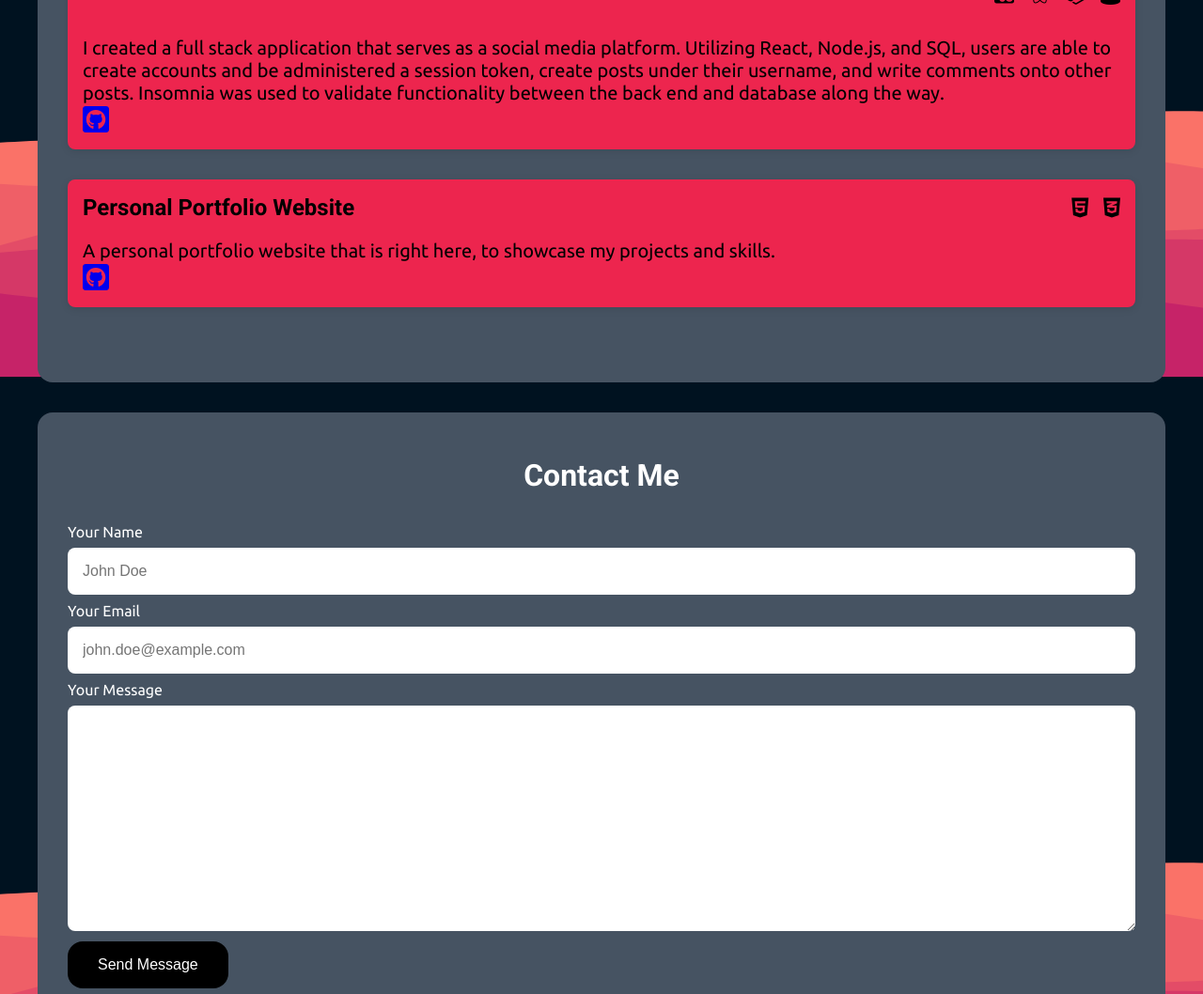
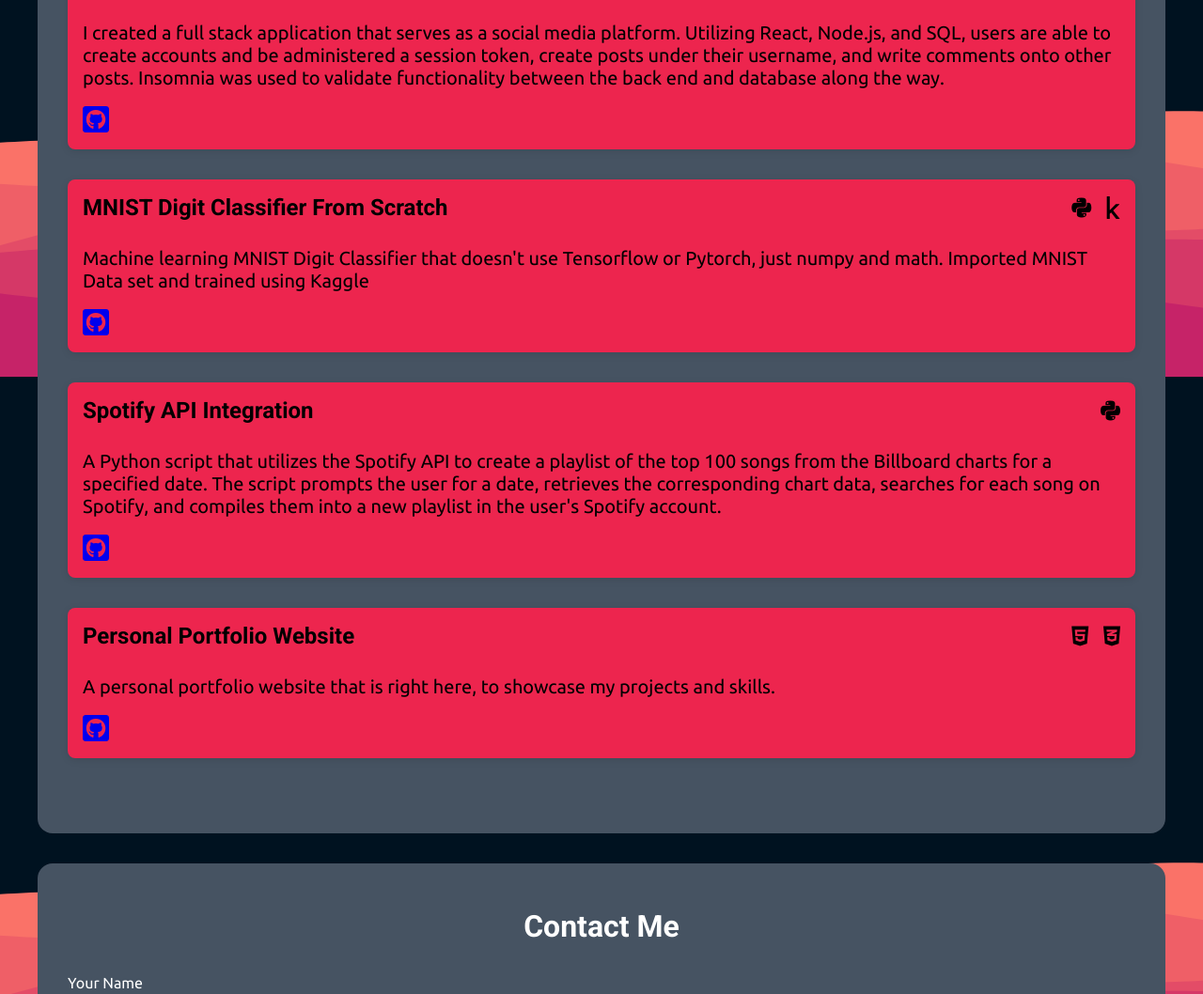
Before and after one commit to ParvisNguyen/Personal-Website, a plain HTML site: page index.html in a window 1280 px wide. Shown: the part 1199-2257 px from the top of the page at 94% size. Drawn offline with Linux system fonts and the light colour scheme.

Commit message:
Added more to portfolio

```diff
--- a/index.html
+++ b/index.html
@@ -1,5 +1,6 @@
 <!DOCTYPE html>
 <html lang="en">
+
 <head>
     <meta charset="UTF-8">
     <meta name="viewport" content="width=device-width, initial-scale=1.0">
@@ -20,7 +21,7 @@
             <img height = "403px" width = "302px" src="Images/Portrait.jpg">
             <div class="text-container">
                 <h1>Welcome to my website</h1>
-                <p>I'm Parvis. I'm a McMaster student in <strong>Software Engineering</strong> looking to make a difference. Feel free to browse around and learn more about my work!</p>
+                <p>I'm Parvis. I'm a McMaster student in <strong>Software Engineering</strong> looking to make a difference. Feel free to look around and learn more about my work!</p>
                 <a href="https://github.com/ParvisNguyen" class="cta-button">My Github</a>
                 <a href="https://www.linkedin.com/in/parvis-nguyen/" class="cta-button secondary">My Linkedin</a>
             </div>
@@ -63,7 +64,7 @@
             <h2>My Projects</h2>
             <div class="project-category">
                 <div class="project-header">
-                    <h3 style="text-align:center; margin-bottom: 1em;">Full-stack Social Media App</h3>
+                    <h3>Full-stack Social Media App</h3>
                     <div class="project-icons">
                         <i class="fa-brands fa-square-js"></i>
                         <i class="fa-brands fa-react" title="React"></i>
@@ -71,9 +72,39 @@
                         <i class="fa-solid fa-database" title="SQL"></i>
                     </div>
                 </div>
+                <div class="project-desc">
                 <p>I created a full stack application that serves as a social media platform. Utilizing React, Node.js, and SQL, users are able to create accounts and be administered a session token, create posts under their username, and write comments onto other posts. Insomnia was used to validate functionality between the back end and database along the way.</p>
+                </div>
                 <a href="https://github.com/ParvisNguyen/Full-Stack-Social-Media-Application"><i class="fa-brands fa-square-github" style="font-size: 2em;"></i></a>
             </div>
+
+            <div class="project-category">
+                <div class="project-header">
+                    <h3>MNIST Digit Classifier From Scratch</h3>
+                    <div class="project-icons">
+                        <i class="fa-brands fa-python"></i>
+                        <i class="fa-brands fa-kaggle"></i>
+                    </div>
+                </div>
+                <div class="project-desc">
+                <p>Machine learning MNIST Digit Classifier that doesn't use Tensorflow or Pytorch, just numpy and math. Imported MNIST Data set and trained using Kaggle</p>
+                </div>
+                <a href="https://github.com/ParvisNguyen/MNIST-Neural-Network-Training"><i class="fa-brands fa-square-github" style="font-size: 2em;"></i></a>
+            </div>
+
+            <div class="project-category">
+                <div class="project-header">
+                    <h3>Spotify API Integration</h3>
+                    <div class="project-icons">
+                        <i class="fa-brands fa-python"></i>
+                    </div>
+                </div>
+                <div class="project-desc">
+                <p>A Python script that utilizes the Spotify API to create a playlist of the top 100 songs from the Billboard charts for a specified date. The script prompts the user for a date, retrieves the corresponding chart data, searches for each song on Spotify, and compiles them into a new playlist in the user's Spotify account.</p>
+                </div>
+                <a href="https://github.com/ParvisNguyen/Spotify-API-Testing"><i class="fa-brands fa-square-github" style="font-size: 2em;"></i></a>
+            </div>
+
             <div class="project-category">
                 <div class="project-header">
                     <h3>Personal Portfolio Website</h3>
@@ -82,9 +113,12 @@
                         <i class="fa-brands fa-css3-alt"></i>
                     </div>
                 </div>
+                <div class="project-desc">
                 <p>A personal portfolio website that is right here, to showcase my projects and skills.</p>
+                </div>
                 <a href="https://github.com/ParvisNguyen/Personal-Website"><i class="fa-brands fa-square-github" style="font-size: 2em;"></i></a>
             </div>
+
         </div>
     </section>
     <section id="contact-me">
@@ -96,9 +130,9 @@
             <input type="text" placeholder="john.doe@example.com">
             <label for="Message">Your Message</label>
             <textarea
+            form autocomplete="off"
             id="Message"
-            placeholder="Lorem ipsum dolor sit amet, consectetur adipiscing elit. Nunc at metus tincidunt, iaculis neque et, pharetra ligula. Fusce ullamcorper diam in justo aliquam imperdiet. Nulla facilisi. Integer et dapibus sapien. Pellentesque suscipit nisi sem, sed rhoncus massa malesuada sed. Phasellus volutpat dictum eros ut lacinia. In hac habitasse platea dictumst. Duis sit amet ex neque. Mauris id urna pretium, consequat quam vel, ullamcorper diam. Praesent egestas consequat condimentum. Pellentesque interdum dolor eu lacus faucibus, vel maximus libero consectetur.">
-            </textarea>
+            placeholder="Lorem ipsum dolor sit amet, consectetur adipiscing elit. Curabitur libero urna, elementum in lectus nec, maximus consequat risus. Nulla varius enim in leo tempus vulputate. Nunc sagittis sem vehicula egestas semper. Sed eget tortor consequat, placerat ipsum in, commodo ante. Nullam hendrerit, enim vel posuere volutpat, risus nulla tincidunt neque, non blandit nunc libero sed massa. Vivamus et sagittis ex. Nam nec consectetur urna. Curabitur dignissim nulla ac nisi rutrum, sed sodales dolor tincidunt. Quisque a diam neque. Aliquam viverra accumsan gravida."></textarea>
             <button type="submit">Send Message</button>
         </form>
     </section>
--- a/style.css
+++ b/style.css
@@ -247,6 +247,12 @@ section p {
     margin-left: 0.5em;
 }
 
+.project-desc {
+    display: flex;
+    flex-direction: column;
+    margin-bottom: 1em;
+}
+
 
 
 input[type=text]{
@@ -257,6 +263,9 @@ input[type=text]{
     border: none;
     font-size: 1rem;
     resize: vertical; /*Allows vertical resizing only*/
+    font-family: 'Roboto', sans-serif; /*Consistent font*/
+    margin-bottom: 2em;
+    background: var(--contactme-colour);
 }
 
 input[type=submit], button{
@@ -287,4 +296,6 @@ textarea {
     box-sizing: border-box; /* Ensures padding doesn't overflow */
     overflow-wrap: break-word; /* Ensures long words break */
     line-height: 1.5; /* Optional: for better readability */
+    font-family: 'Roboto', sans-serif; /* Consistent font */
+    background-color: var(--contactme-colour);
 }
```
